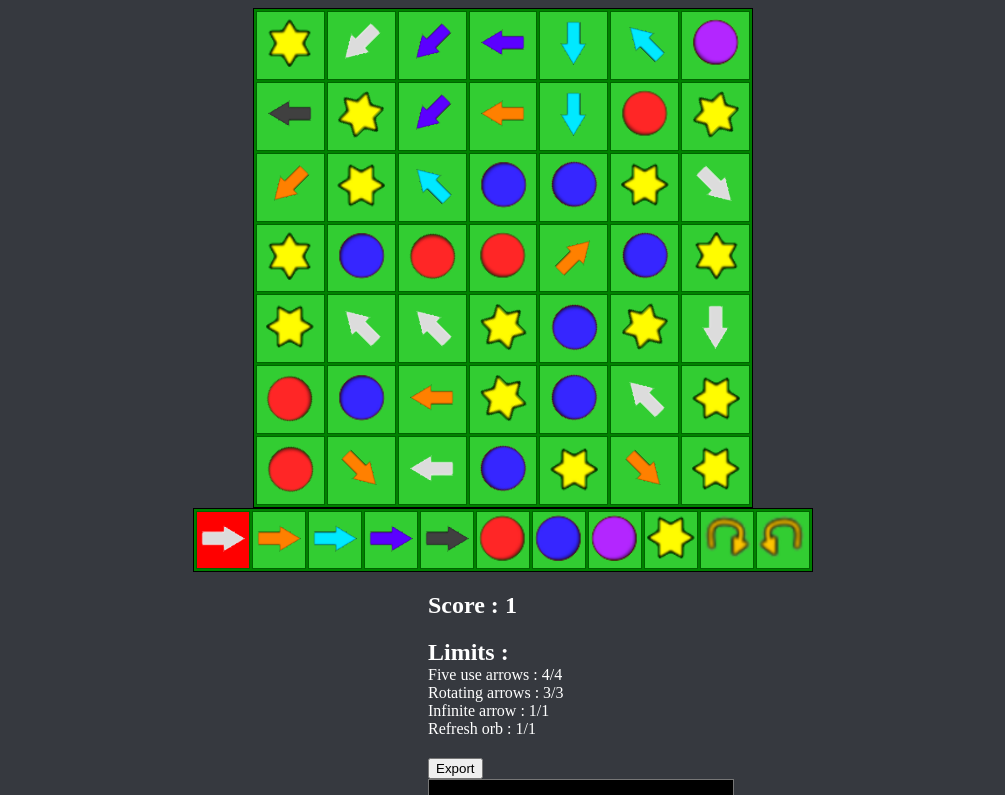
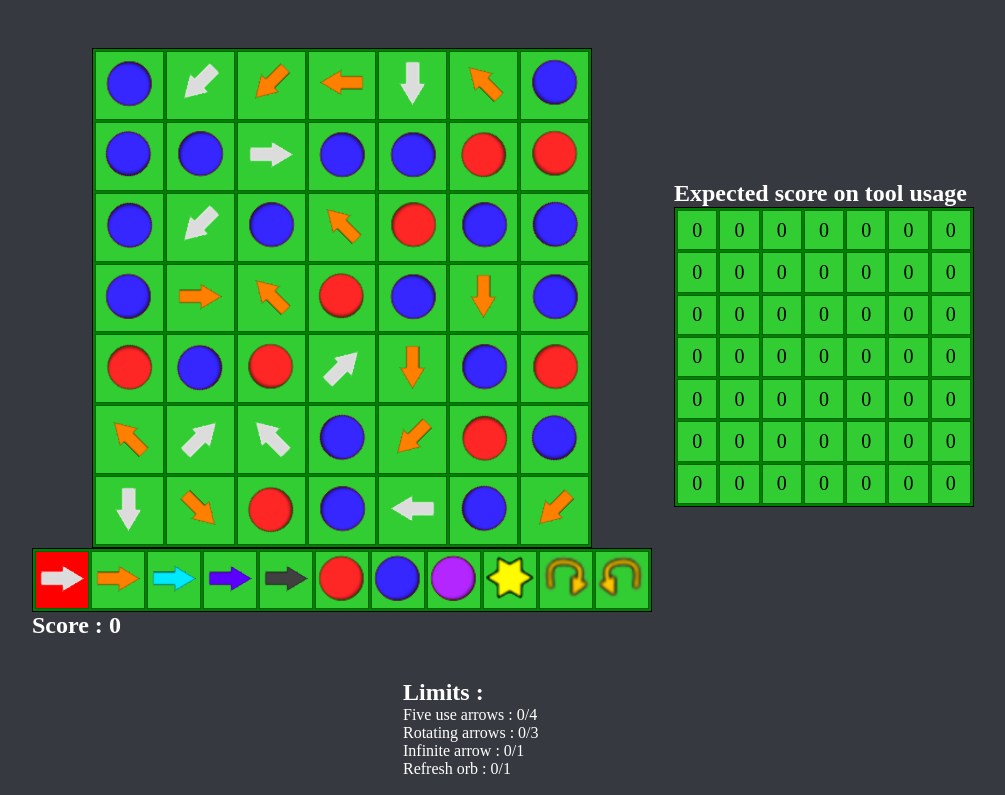
Before and after one commit to leoTigers/Live_Universal_experiment, a plain HTML site: page index.html in a window 1280 px wide. Shown: the top 795 px of the page, without its empty margins (137-1142 px from the left). Drawn offline with nearby package versions, Linux system fonts and the light colour scheme.

Commit message:
Expected scores & style

```diff
--- a/canvas.js
+++ b/canvas.js
@@ -183,7 +183,6 @@ class Grid{
             }
             this.grid.push(tmp)
         }
-        this.update()
     }
 }
 
@@ -216,8 +215,9 @@ class Component{
     random(limits){
         let good = false;
         let type;
+        let base_stuff = [0, 1, 5, 6]
         do{
-            type = Math.floor(Math.random()*9)
+            type = base_stuff[Math.floor(Math.random()*4)]
             good = true
             switch (type) {
                 case 2:
@@ -272,7 +272,8 @@ let gr = new Grid()
 let tool = OBJECT_TYPE.SINGLE_ARROW
 
 $(function (){
-    init_grid()
+    init_grid("exp")
+    init_grid("exp_scores")
     gr.update()
     //gr.draw()
     console.log("Heelo")
@@ -291,12 +292,14 @@ $(function (){
     add_handlers()
     let score = gr.simulate()
     setScore(score)
+    compute_expected()
 
 
     $("#items > td").on("mousedown", function (e){
         this.parentElement.children[tool].classList.remove("active");
         tool = this.cellIndex
         this.classList.add("active")
+        compute_expected()
     });
     updateLimits();
     //updateTool();
@@ -313,6 +316,31 @@ $(function (){
         }
     })
 });
+
+function compute_expected(){
+    let exp_scores = document.getElementById("exp_scores")
+    let tds = exp_scores.getElementsByTagName("td")
+    for(let i = 0; i < GRID_SIZE;i++){
+        for(let j = 0 ; j < GRID_SIZE ; j++){
+            let gri = new Grid()
+            gri.load_from_json(JSON.parse(JSON.stringify(gr)))
+
+            if(tool < 9){
+                if(gri.canAdd(tool)){
+                    gri.updateLimits(i, j, tool)
+                    gri.grid[i][j].type = tool
+                }
+            }else{
+                if(tool === 9){
+                    gri.grid[i][j].rotate();
+                }else{
+                    gri.grid[i][j].rotateA();
+                }
+            }
+            tds[i*GRID_SIZE+j].innerHTML = ""+gri.simulate()
+        }
+    }
+}
 
 function setScore(score){
     let score_span = document.getElementById("score")
@@ -360,11 +388,12 @@ function add_handlers(){
             let score = gr.simulate()
             setScore(score)
             updateLimits()
+            compute_expected()
         });
 }
 
-function init_grid(){
-    let table = document.getElementById("exp")
+function init_grid(table_id){
+    let table = document.getElementById(table_id)
     for(let i=0;i<GRID_SIZE;i++){
         let tr = document.createElement("tr")
         for(let j=0;j<GRID_SIZE;j++){
@@ -383,6 +412,7 @@ function import_base64(){
     let b64 = atob(document.getElementById("import_zone").value)
     let g64 = JSON.parse(b64)
     gr.load_from_json(g64)
+    gr.update()
     let score = gr.simulate()
     setScore(score)
 }
--- a/index.html
+++ b/index.html
@@ -8,6 +8,9 @@
 	<title>Title</title>
 </head>
 <body>
+<div class="experiment">
+
+	<div >
 		<table id="exp">
 
 		</table>
@@ -15,19 +18,25 @@
 			<tr id="items">
 			</tr>
 		</table>
-<div>
 		<h2>Score : <span id="score"></span></h2>
+	</div>
+	<div class="exps">
+		<h2>Expected score on tool usage</h2>
+		<table id="exp_scores">
+
+		</table>
+	</div>
 </div>
 <!--
 <div>
 Current tool:<span id="currentTool"></span>
 </div>-->
-<div><h2>Limits : </h2><span id="limits"></span></div>
-<div>
+<div class="bottoms"><h2>Limits : </h2><span id="limits"></span></div>
+<div class="bottoms">
 	<button onclick="export_base64()">Export</button>
 	<label for="export_zone"></label><textarea id="export_zone"></textarea>
 </div>
-<div>
+<div class="bottoms">
 	<button onclick="import_base64()">Import</button>
 	<label for="import_zone"></label><textarea id="import_zone"></textarea>
 </div>
--- a/style.css
+++ b/style.css
@@ -28,9 +28,31 @@ img{
     width: 50px;
 }
 div{
+    margin: auto;
+    padding-top: 20px;
+}
+div.exps{
+    max-width: 500px;
+}
+#exp_scores{
+    height: 300px;
+    width: 300px;
+}
+#exp_scores td{
+    height: 25px;
+    width: 25px;
+    color: black;
+    font-size: 20px;
+}
+div.experiment{
+    display: flex;
+    margin-left: 150px;
+    margin-right: 150px;
+}
+.bottoms{
+    max-width: 200px;
     margin: 20px auto;
-    max-width: 150px;
-    }
+}
 h2{
     display: inline;
 }
```
Lines whose indentation alone changed are shown as unchanged.
